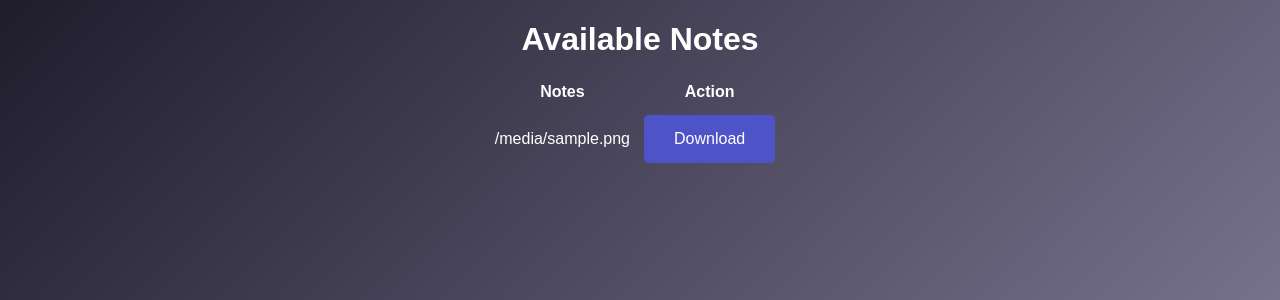
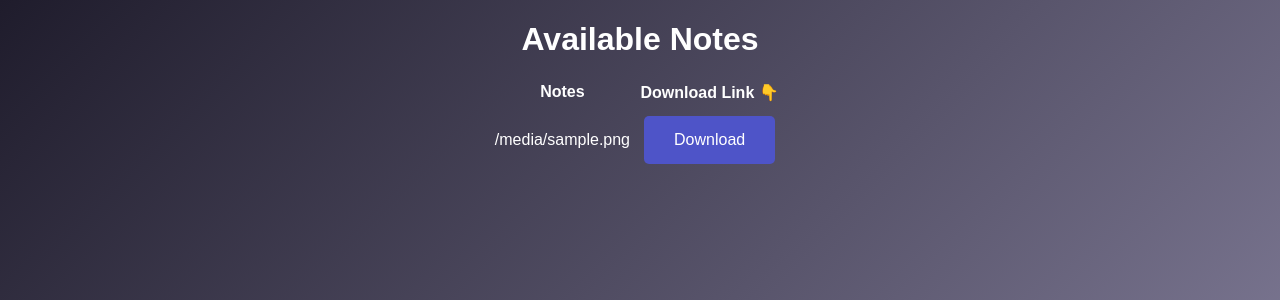
Before and after one commit to samudhan2008/-Sharing-Site, a Flask app: page /notes in a window 1280 px wide. Shown: the top 300 px of the page. Run offline with Flask 2, Linux system fonts and the light colour scheme; a database or web service that is not in the repository returns one stand-in record (values such as "Sample title").

Commit message:
Update notes.html

```diff
--- a/templates/notes.html
+++ b/templates/notes.html
@@ -13,7 +13,7 @@
             <thead>
                 <tr>
                     <th>Notes</th>
-                    <th>Action</th>
+                    <th>Download Link 👇</th>
                 </tr>
             </thead>
             <tbody>
```
